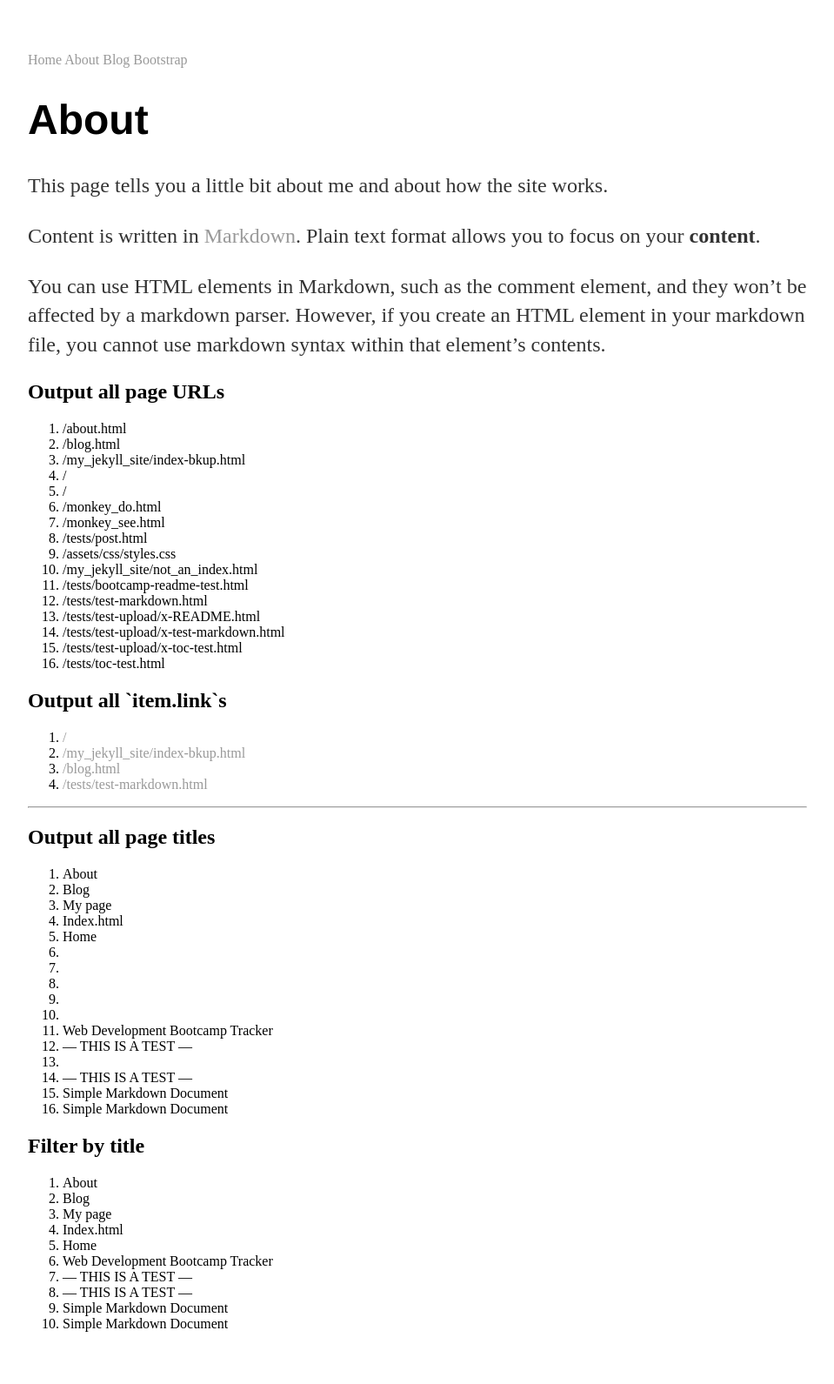
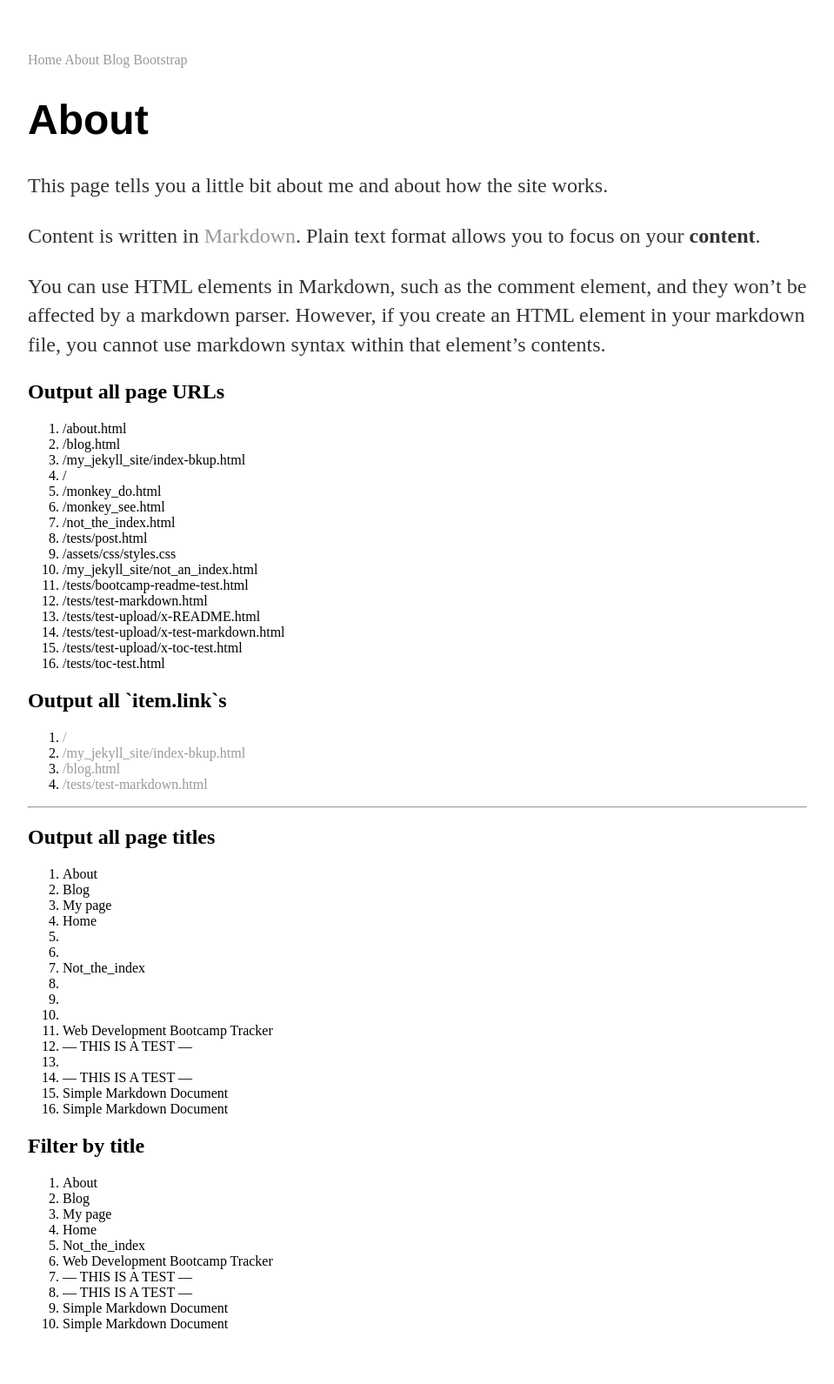
Before and after one commit to studentiyot/code_monkey, a Jekyll site: the page built from about.md, in a window 1280 px wide. Shown: the whole page at 87% size, without its empty margins (160-1119 px from the left). Built offline with Jekyll 4.4.1, drawn with Linux system fonts in a browser that asks for light colours.

Commit message:
Update and rename index.html to not_the_index.html

```diff
--- a/index.html
+++ b/not_the_index.html
@@ -1,6 +1,6 @@
 ---
 # front matter tells Jekyll to process Liquid
-title: Index.html
+title: Not_the_index
 my_number: 5
 ---
 
@@ -12,6 +12,7 @@ my_number: 5
   </head>
   <body>
     <h1>{{ Hello World! }} | downcase</h1>
+    <p>I'm not the site's index page.</p>
 
     {{ page.my_number }}
   </body>
```
